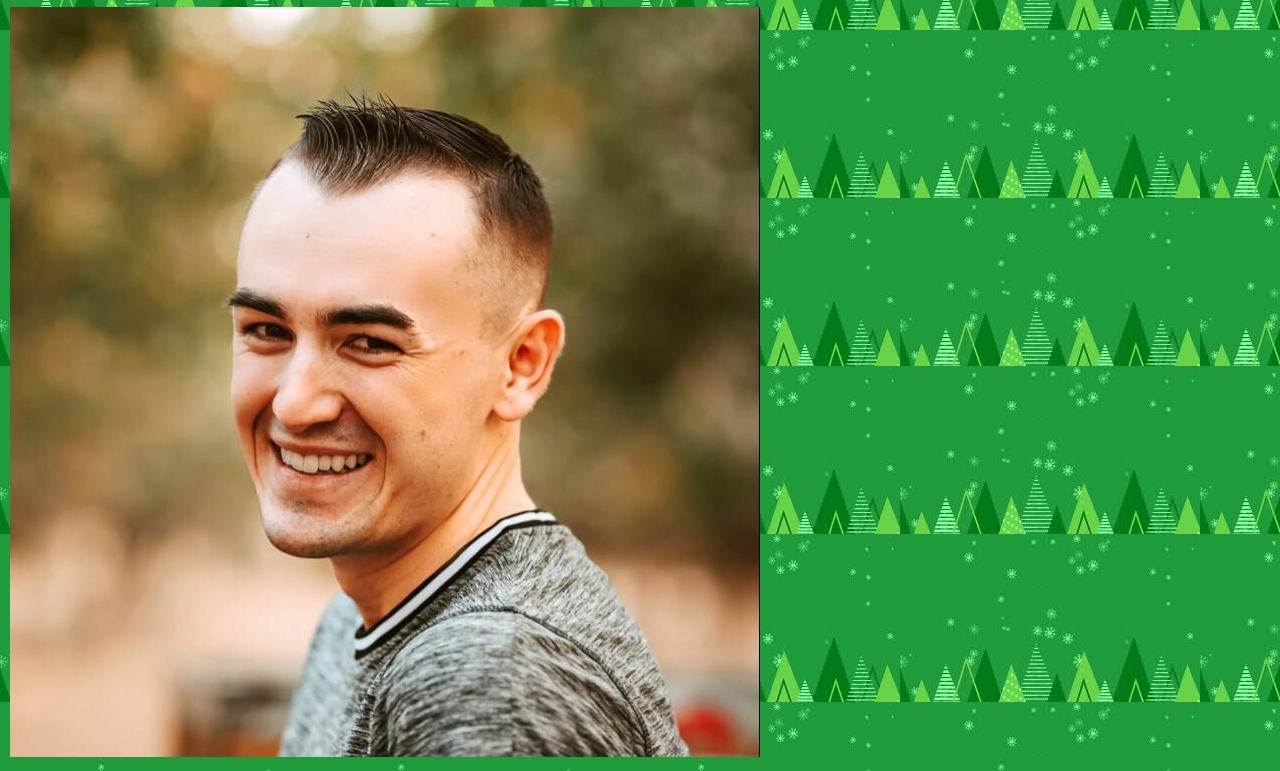
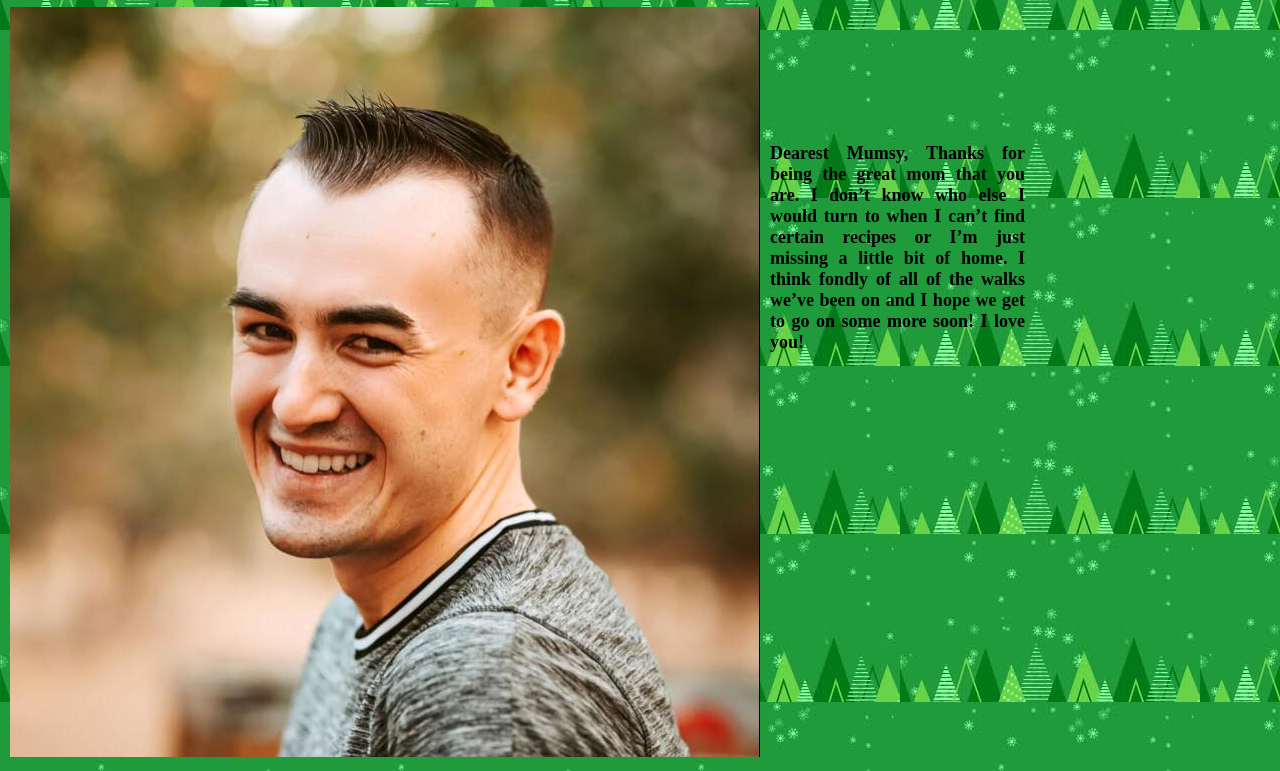
Before and after one commit to PBJ21033/SisterHall_Christmas, a plain HTML site: page Thomas.html in a window 1280 px wide. Shown: the part 138-909 px from the top of the page. Drawn offline with Linux system fonts and the light colour scheme.

Commit message:
Update Thomas.html

```diff
--- a/Thomas.html
+++ b/Thomas.html
@@ -26,7 +26,11 @@
                 <img class = 'Thomas' src = 'images/Thomas_Portrait.jpg' alt = 'Thomas Portarait'>
             </div>
             <p>
+                Dearest Mumsy,
 
+Thanks for being the great mom that you are. I don’t know who else I would turn to when I can’t find certain recipes or I’m just missing a little bit of home. I think fondly of all of the walks we’ve been on and I hope we get to go on some more soon!
+
+I love you!
             </p>
 
         </section>
```
